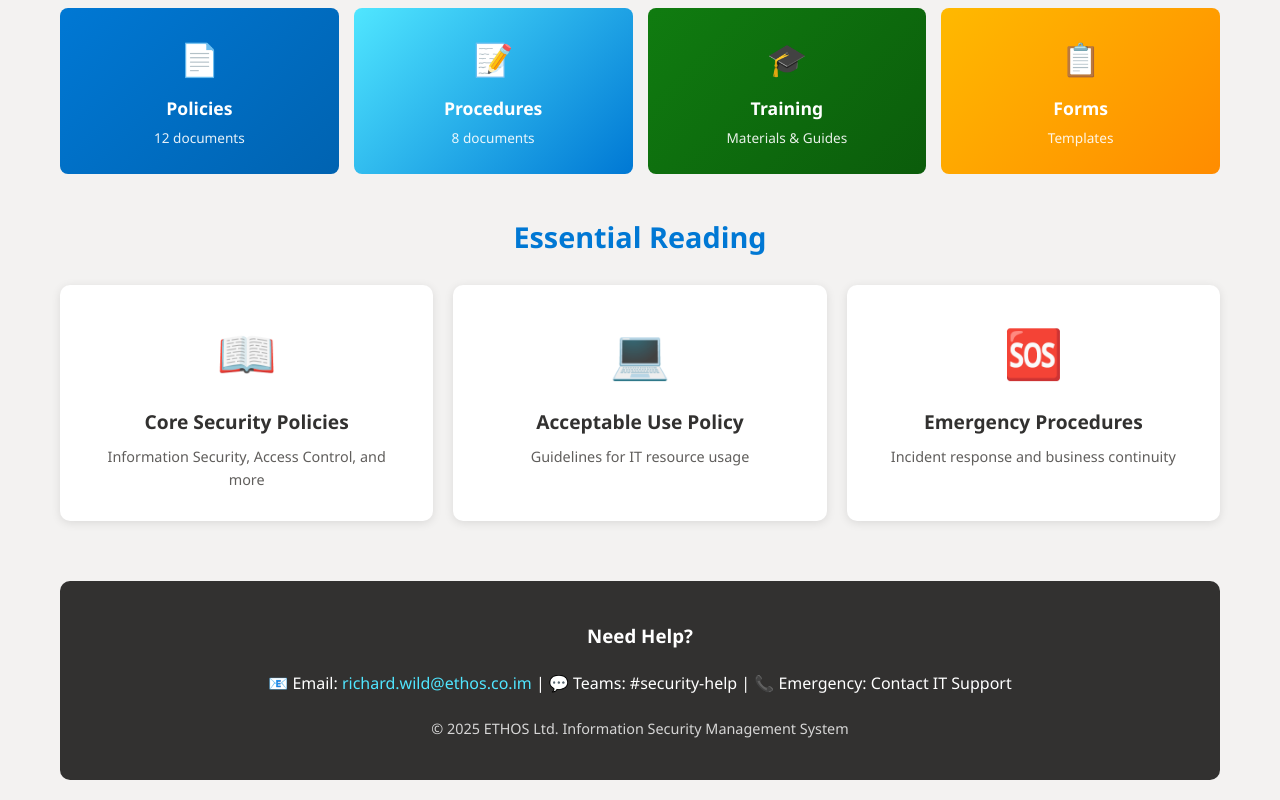
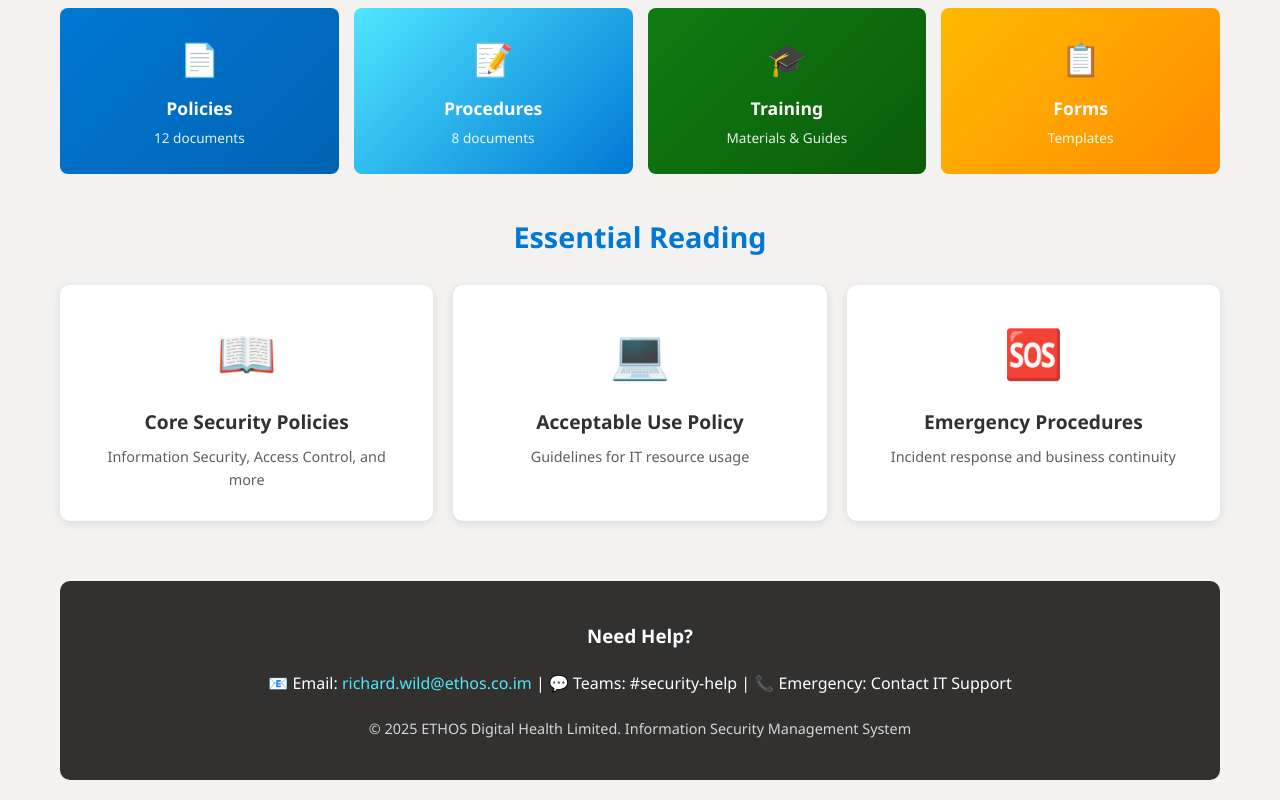
Before and after one commit to zabarich/ethos-isms-portal, a plain HTML site: page index.html in a window 1280 px wide. Shown: the part 1166-1966 px from the top of the page. Drawn offline with Linux system fonts and the light colour scheme.

Commit message:
Fix company name to ETHOS Digital Health Limited

```diff
--- a/index.html
+++ b/index.html
@@ -276,7 +276,7 @@
                 📞 Emergency: Contact IT Support
             </p>
             <p style="opacity: 0.8; font-size: 0.9em;">
-                © 2025 ETHOS Ltd. Information Security Management System
+                © 2025 ETHOS Digital Health Limited. Information Security Management System
             </p>
         </div>
     </div>
```
